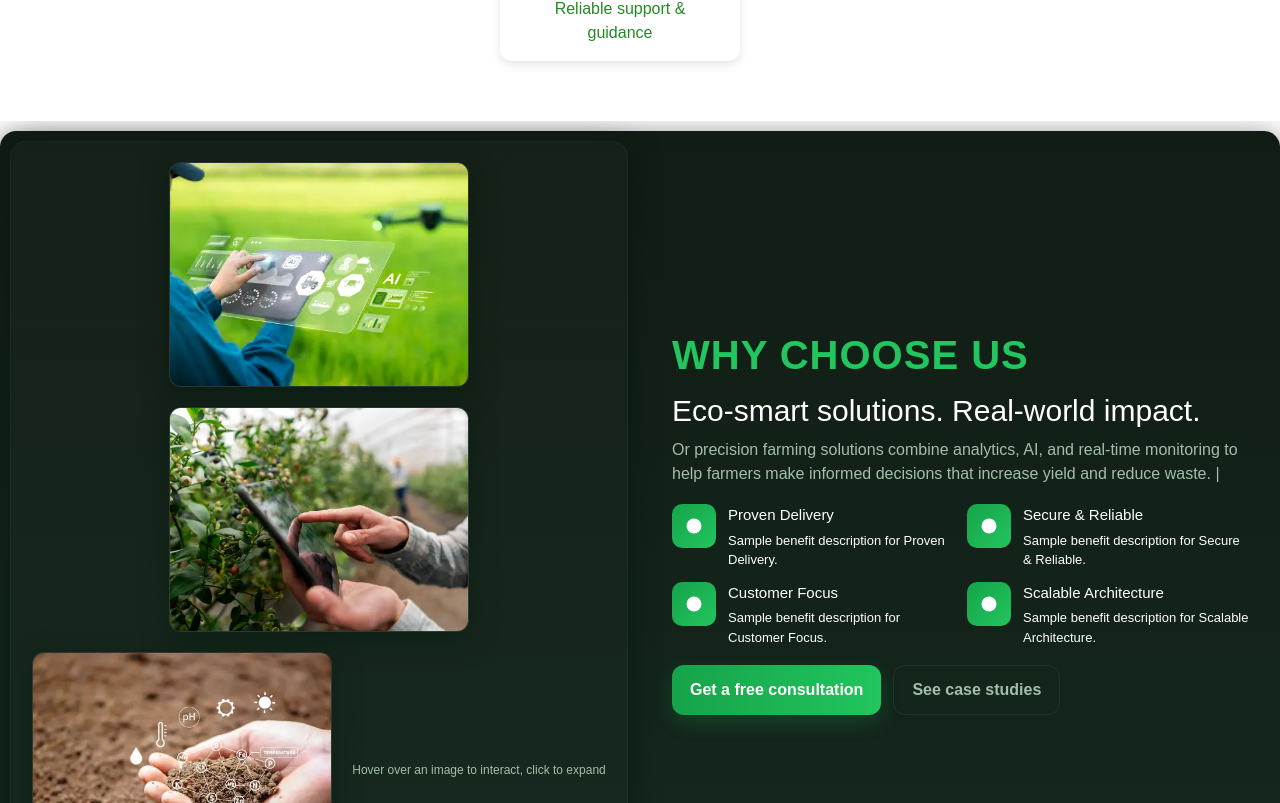
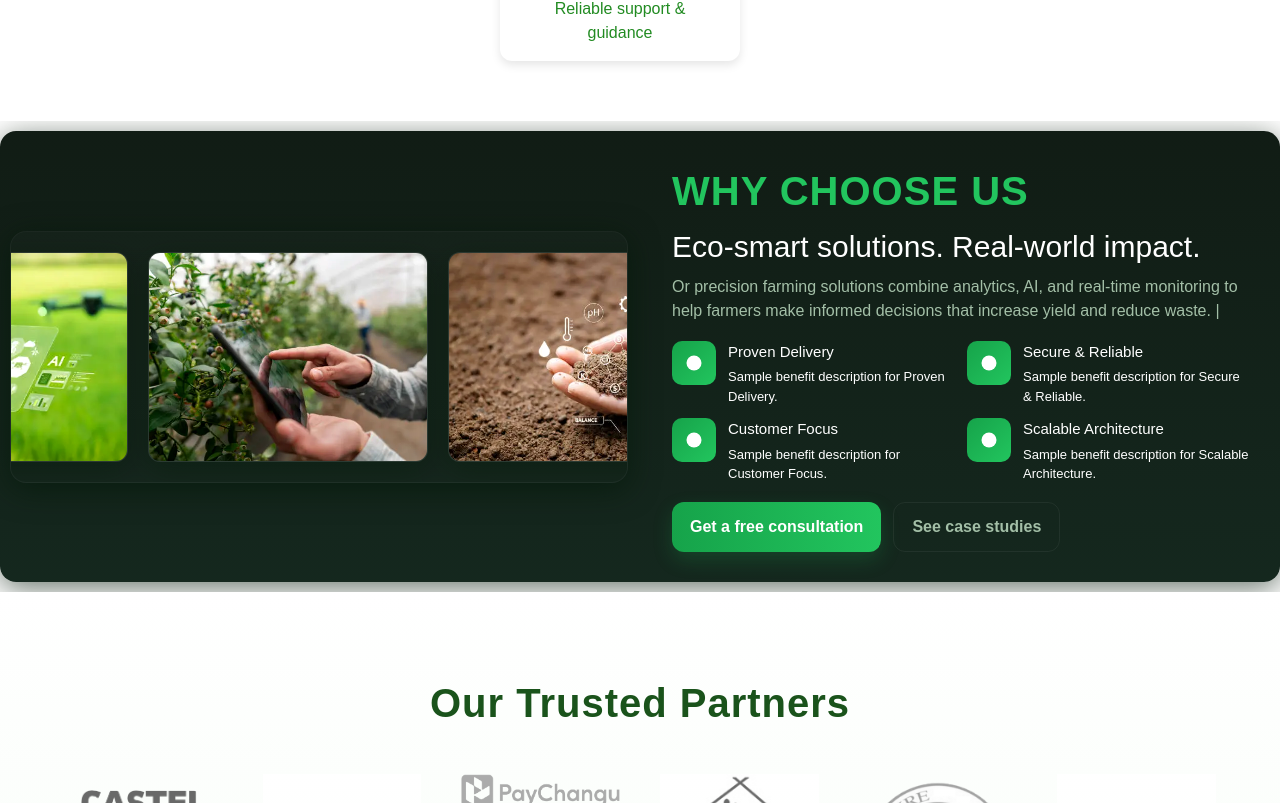
Before and after one commit to kotalkahn-jpg/agri-tech, a Next.js app: page /services/1 in a window 1280 px wide. Shown: the part 1277-2080 px from the top of the page. Built offline with nearby package versions, Linux system fonts and the light colour scheme.

Commit message:
updated the service detail top section not visible

```diff
--- a/WhyChooseUs.css
+++ b/WhyChooseUs.css
@@ -48,7 +48,9 @@
   justify-content: center;
   align-items: center;
   gap: 20px;
-  flex-wrap: wrap;
+  flex-wrap: nowrap; /* prevent wrapping */
+  overflow-x: auto; /* enable side scroll on small screens */
+  scroll-snap-type: x mandatory;
   padding: 20px;
   border-radius: var(--radius);
   background: linear-gradient(180deg, rgba(255,255,255,0.02), rgba(255,255,255,0.01));
@@ -56,22 +58,34 @@
   border: 1px solid rgba(255,255,255,0.03);
 }
 
+.visual::-webkit-scrollbar {
+  height: 8px;
+}
+.visual::-webkit-scrollbar-thumb {
+  background: rgba(34,197,94,0.3);
+  border-radius: 4px;
+}
+.visual::-webkit-scrollbar-track {
+  background: transparent;
+}
+
 .img-card {
   position: relative;
-  width:40%;
-  min-width:300px;
+  width: 300px;
+  min-width: 280px;
   aspect-ratio: 4/3;
-  border-radius:12px;
-  overflow:hidden;
+  border-radius: 12px;
+  overflow: hidden;
   transition: transform 400ms cubic-bezier(.2,.9,.2,1), box-shadow 300ms;
-  box-shadow:0 8px 30px rgba(2,23,6,0.4);
-  border:1px solid rgba(255,255,255,0.06);
+  box-shadow: 0 8px 30px rgba(2,23,6,0.4);
+  border: 1px solid rgba(255,255,255,0.06);
   background: var(--glass);
+  scroll-snap-align: center;
 }
 
 .img-card img {
-  width:200%;
-  height:100%;
+  width: 100%;
+  height: 100%;
   object-fit: cover;
   display: block;
   filter: contrast(1.05);
@@ -79,16 +93,7 @@
 
 .img-card:hover {
   transform: scale(1.05) rotate(1deg);
-  box-shadow:0 12px 35px rgba(34,197,94,0.25);
-}
-
-.img-card::after {
-  content: "";
-  position:absolute;
-  inset:0;
-  background:linear-gradient(120deg,rgba(255,255,255,0.04), transparent 35%);
-  mix-blend-mode: overlay;
-  pointer-events:none;
+  box-shadow: 0 12px 35px rgba(34,197,94,0.25);
 }
 
 
--- a/components/ServiceDescription.jsx
+++ b/components/ServiceDescription.jsx
@@ -21,7 +21,7 @@ export default function ServiceDescription({ service }) {
         fontFamily: "Inter, sans-serif",
       }}
     >
-
+      {/* Header */}
       <div style={{ textAlign: "center", marginBottom: "70px" }}>
         <h4
           style={{
@@ -57,13 +57,13 @@ export default function ServiceDescription({ service }) {
         </button>
       </div>
 
-
+      {/* Overview Sections */}
       {overviewSections.map((p, index) => (
         <div
           key={index}
           style={{
             display: "flex",
-            flexDirection: index % 2 === 0 ? "row" : "row-reverse",
+            flexDirection: "row",
             alignItems: "center",
             gap: "50px",
             marginBottom: "70px",
@@ -114,13 +114,14 @@ export default function ServiceDescription({ service }) {
           </div>
 
           {p.imageUrl && (
-            <div style={{ flex: 1 }}>
+            <div style={{ flex: 1 }} className="overview-image">
               <img
                 src={p.imageUrl}
                 alt={p.heading}
                 loading="lazy"
                 style={{
                   width: "100%",
+                  maxWidth: "400px",
                   borderRadius: "16px",
                   boxShadow: "0 10px 25px rgba(0,0,0,0.1)",
                   transition: "transform 0.3s ease",
@@ -132,7 +133,7 @@ export default function ServiceDescription({ service }) {
         </div>
       ))}
 
-
+      {/* Benefits */}
       {benefits.length > 0 && (
         <div style={{ marginTop: "90px" }}>
           <h2
@@ -203,7 +204,7 @@ export default function ServiceDescription({ service }) {
         </div>
       )}
 
-
+      {/* Styles */}
       <style>
         {`
           .section-card:hover {
@@ -220,9 +221,14 @@ export default function ServiceDescription({ service }) {
             box-shadow: 0 12px 25px rgba(0,0,0,0.14);
           }
 
-          @media (max-width: 1000px) {
-            .section-card { flex-direction: column !important; padding: 30px; }
-            .section-card img { width: 100%; }
+          @media (max-width: 700px) {
+            .section-card { gap: 25px; padding: 25px; }
+            .section-card img { max-width: 250px; }
+          }
+
+          @media (max-width: 500px) {
+            .overview-image { display: none; } /* hide images */
+            .section-card { gap: 0; padding: 20px; }
           }
 
           @media (max-width: 600px) {
--- a/components/ServicesDetails.jsx
+++ b/components/ServicesDetails.jsx
@@ -1,4 +1,3 @@
-
 import React, { useEffect, useRef, useState } from "react";
 import { getServices } from "../lib/services";
 import ServiceCard from "./ServiceCard";
@@ -7,22 +6,28 @@ export default function ServicesDetails() {
   const [services, setServices] = useState([]);
   const containerRef = useRef(null);
 
-
+  // Fetch services
   useEffect(() => {
     getServices().then((data) => setServices(data));
   }, []);
 
-
+  // Intersection Observer for header only
   useEffect(() => {
     const el = containerRef.current;
     if (!el) return;
 
-    const children = el.querySelectorAll(".fade-up");
-    children.forEach((child) => {
-      child.style.opacity = 0;
-      child.style.transform = "translateY(30px)";
-      child.style.transition = "opacity 700ms ease, transform 700ms ease";
-    });
+    const header = el.querySelector(".fade-up-header");
+    if (!header) return;
+
+    // Initial state
+    header.style.opacity = 0;
+    header.style.transform = "translateY(30px)";
+    header.style.transition = "opacity 700ms ease, transform 700ms ease";
+
+    // Responsive settings
+    const isMobile = window.innerWidth < 768;
+    const threshold = isMobile ? 0.1 : 0.15;
+    const rootMargin = isMobile ? "0px 0px -40px 0px" : "0px 0px -80px 0px";
 
     const obs = new IntersectionObserver(
       (entries) => {
@@ -34,10 +39,11 @@ export default function ServicesDetails() {
           }
         });
       },
-      { threshold: 0.15 }
+      { threshold, rootMargin }
     );
 
-    children.forEach((child) => obs.observe(child));
+    obs.observe(header);
+
     return () => obs.disconnect();
   }, [services]);
 
@@ -49,8 +55,9 @@ export default function ServicesDetails() {
         backgroundColor: "#fff",
       }}
     >
+      {/* Header still fades */}
       <h1
-        className="fade-up"
+        className="fade-up-header"
         style={{
           textAlign: "center",
           marginBottom: 40,
@@ -62,8 +69,8 @@ export default function ServicesDetails() {
         Our Services
       </h1>
 
+      {/* Cards container */}
       <div
-        className="fade-up"
         style={{
           display: "flex",
           flexWrap: "wrap",
@@ -72,7 +79,16 @@ export default function ServicesDetails() {
         }}
       >
         {services.map((service) => (
-          <ServiceCard key={service.id} service={service} />
+          <div
+            key={service.id}
+            style={{
+              flex: "1 1 calc(33.333% - 16px)", // 3 per row on large
+              maxWidth: "400px", // optional max width per card
+              minWidth: "250px", // ensures 1 per row on mobile
+            }}
+          >
+            <ServiceCard service={service} />
+          </div>
         ))}
       </div>
     </div>
```
Also changed, not shown: 2 other files (tests, documents, lock files or other folders).
